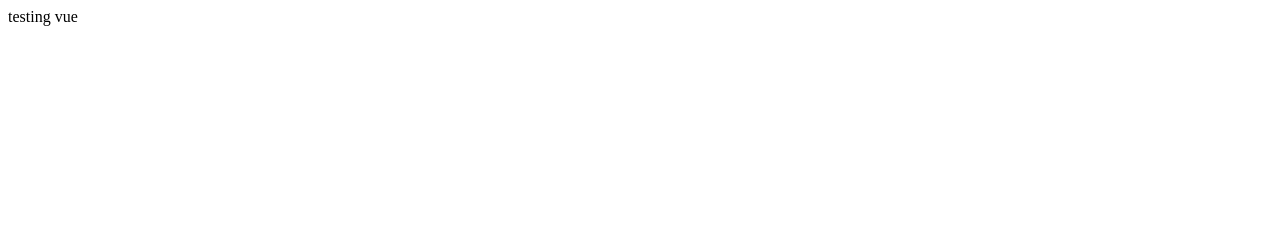
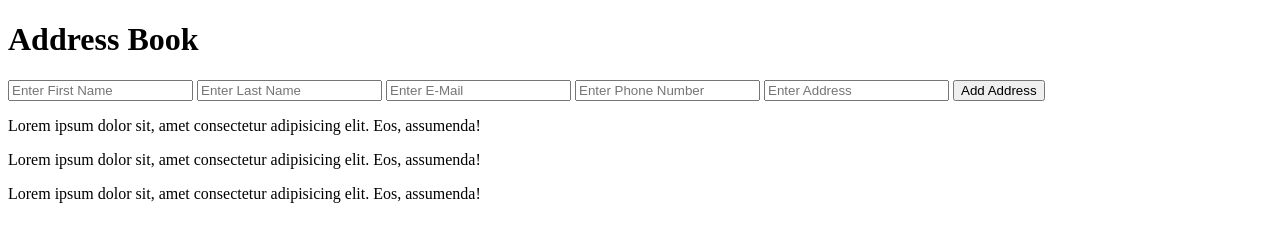
Before and after one commit to jhutchings99/codeschool_address_book_2022, a website: page public/index.html in a window 1280 px wide. Drawn offline with nearby package versions, Linux system fonts and the light colour scheme.

Commit message:
started setting up inputs and buttons

```diff
--- a/public/index.html
+++ b/public/index.html
@@ -9,7 +9,20 @@
 </head>
 <body>
     <div id="app">
-        {{test}}
+        <h1>Address Book</h1>
+        <div id="input-area">
+            <input type="text" id="first-name" class="address-input" placeholder="Enter First Name">
+            <input type="text" id="last-name" class="address-input" placeholder="Enter Last Name">
+            <input type="text" id="email" class="address-input" placeholder="Enter E-Mail">
+            <input type="text" id="phone-number" class="address-input" placeholder="Enter Phone Number">
+            <input type="text" id="address" class="address-input" placeholder="Enter Address">
+            <button id="add-address">Add Address</button>
+            <div id="address-area">
+                <p>Lorem ipsum dolor sit, amet consectetur adipisicing elit. Eos, assumenda!</p>
+                <p>Lorem ipsum dolor sit, amet consectetur adipisicing elit. Eos, assumenda!</p>
+                <p>Lorem ipsum dolor sit, amet consectetur adipisicing elit. Eos, assumenda!</p>
+            </div>
+        </div>
     </div>
     <script src="https://cdn.jsdelivr.net/npm/vue@2/dist/vue.js"></script>
     <script src="app.js"></script>
```
